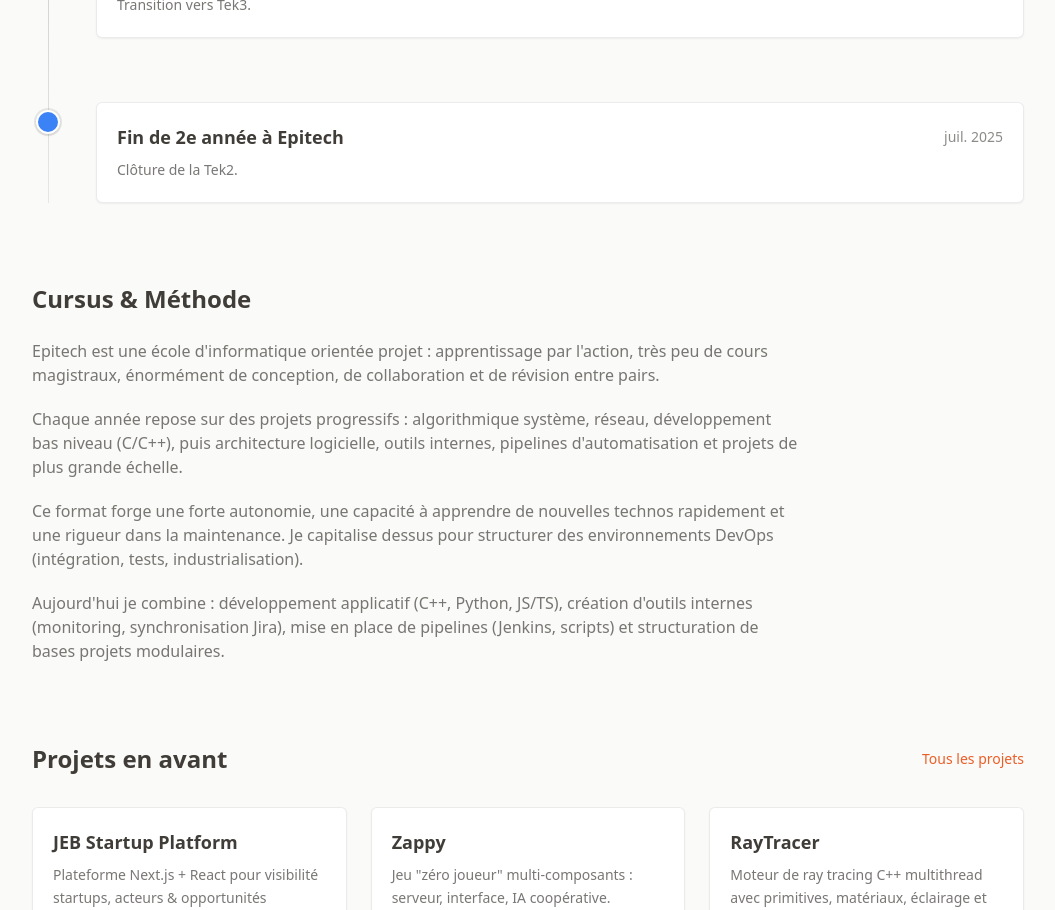
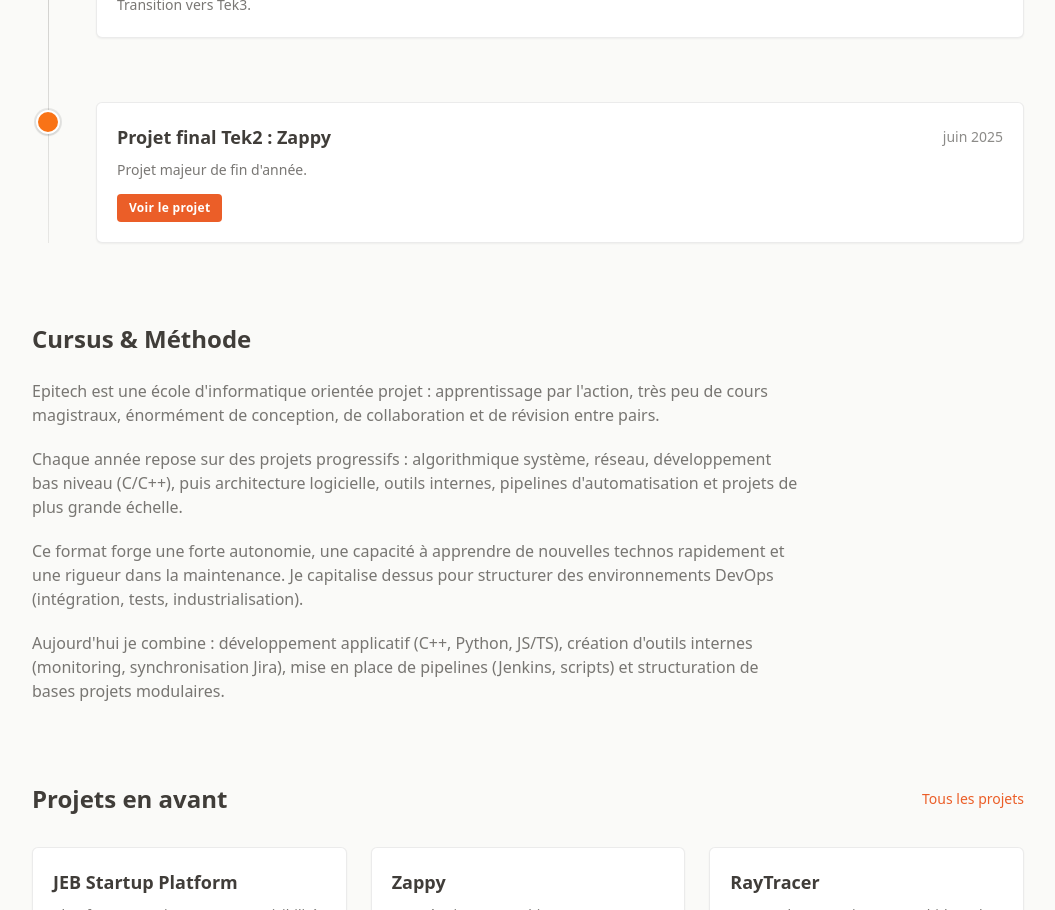
Before and after one commit to ThibaultPouch59200/Portfolio, a React (Vite) app: page / in a window 1280 px wide. Shown: the part 880-1790 px from the top of the page, without its empty margins (112-1167 px from the left). Built offline with nearby package versions, Linux system fonts and the light colour scheme.

Commit message:
feat(timeline): remove completed education events for Tek2 and Tek1

```diff
--- a/src/data/timeline.js
+++ b/src/data/timeline.js
@@ -24,13 +24,6 @@ export const timelineEvents = [
     type: 'education',
     title: { fr: 'Début de 3e année à Epitech', en: 'Start of 3rd year at Epitech' },
     description: { fr: 'Transition vers Tek3.', en: 'Transition into Tek3.' }
-  },
-  {
-    id: 'epitech-tek2-end-2025-07',
-    date: '2025-07-15',
-    type: 'education',
-    title: { fr: 'Fin de 2e année à Epitech', en: 'End of 2nd year at Epitech' },
-    description: { fr: 'Clôture de la Tek2.', en: 'Completed second year.' }
   },
   {
     id: 'project-zappy-2025-06',
@@ -74,13 +67,6 @@ export const timelineEvents = [
     description: { fr: 'Entrée en Tek2.', en: 'Entering second year.' }
   },
   {
-    id: 'epitech-tek1-end-2024-07',
-    date: '2024-07-15',
-    type: 'education',
-    title: { fr: 'Fin de 1re année à Epitech', en: 'End of 1st year at Epitech' },
-    description: { fr: 'Validation de la première année.', en: 'First year completed.' }
-  },
-  {
     id: 'epitech-tek1-start-2023-10',
     date: '2023-10-01',
     type: 'education',
```
